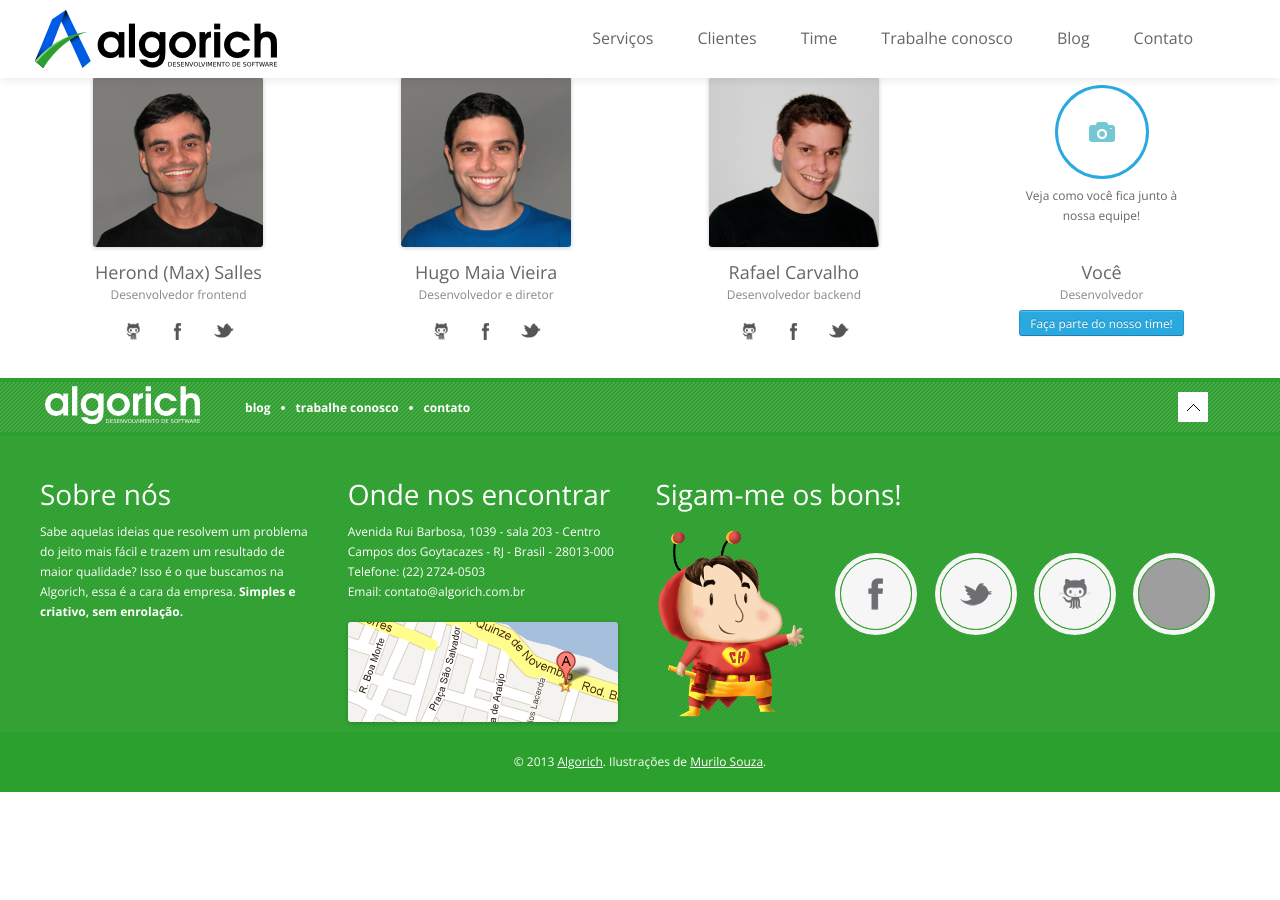
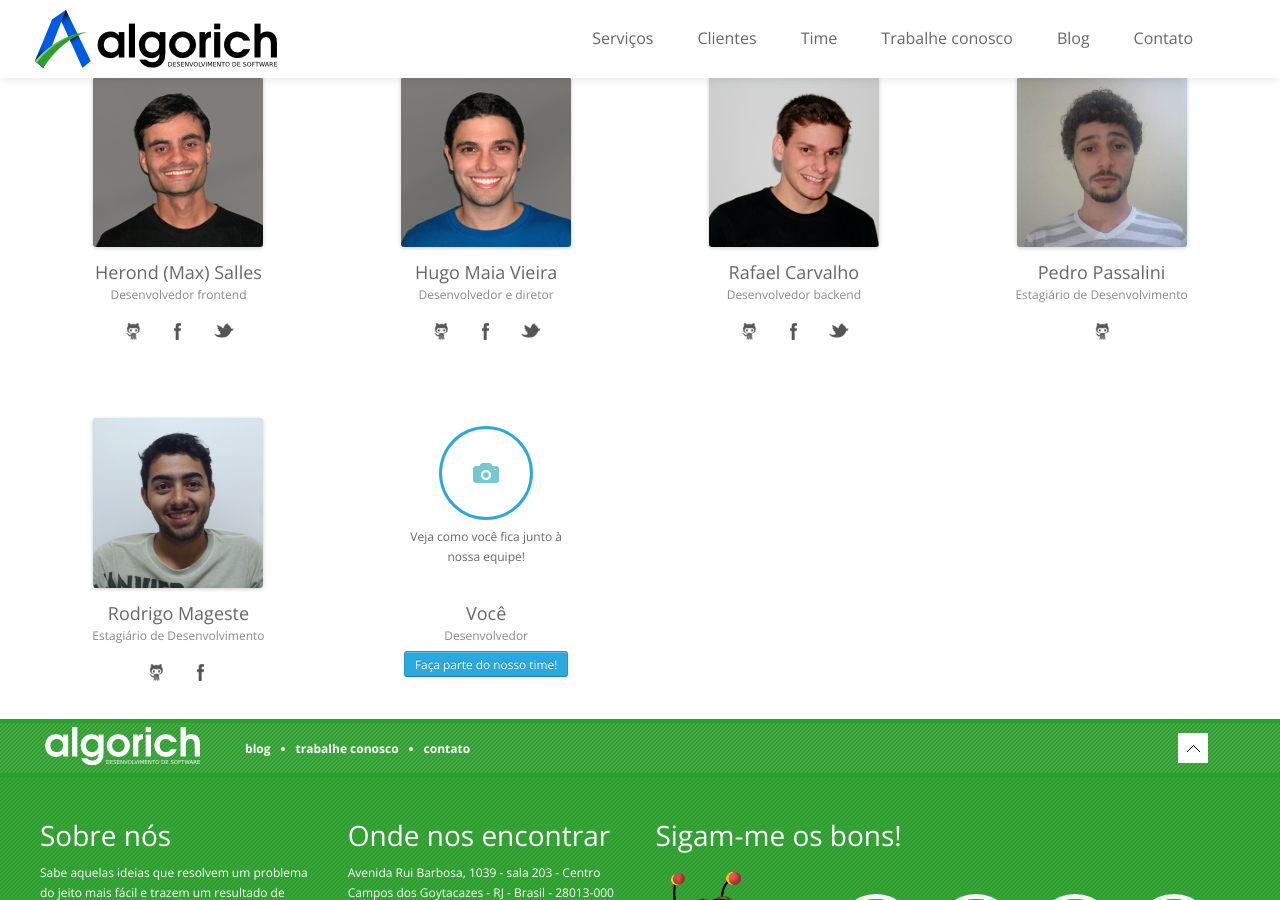
Before and after one commit to algorich/site2.0, a Jekyll site: the page built from index.html, in a window 1280 px wide and 900 px high, scrolled down 3268 px. Built offline with Jekyll 4.4.1, drawn with Linux system fonts in a browser that asks for light colours; some web fonts are replaced; before the commit the page ends 4060 px from its top, so only the background shows below that; grey boxes are pictures that could not be loaded.

Commit message:
adicionados Pedro e Rodrigo no time

```diff
--- a/_includes/head.html
+++ b/_includes/head.html
@@ -13,7 +13,7 @@
   <!-- start: Config -->
   <meta http-equiv="content-language" content="pt-br" />
   <meta http-equiv="content-type" content="text/html; charset=utf-8" />
-  <link rel="shortcut icon" href="/favicon.ico" />
+  <link rel="shortcut icon" href="/favicon.png" />
   <link rel="icon" type="image/png"  href="/favicon.png" />
   <!-- end: Config -->
 
--- a/_includes/time.html
+++ b/_includes/time.html
@@ -18,9 +18,9 @@
       </div>
       <div class="social_profiles">
         <ul class="social-bookmarks">
-          <li class="github"><a href="http://github.com/hrsalles">github</a></li>
-          <li class="facebook"><a href="http://github.com/max.salles">facebook</a></li>
-          <li class="twitter"><a href="http://github.com/hrmaxsalles">twitter</a></li>
+          <li class="github"><a href="http://github.com/hrsalles" target="_blank">github</a></li>
+          <li class="facebook"><a href="http://facebook.com/max.salles" target="_blank">facebook</a></li>
+          <li class="twitter"><a href="http://github.com/hrmaxsalles" target="_blank">twitter</a></li>
         </ul>
       </div>
     </div>
@@ -35,9 +35,9 @@
       </div>
       <div class="social_profiles">
         <ul class="social-bookmarks">
-          <li class="github"><a href="http://github.com/hugomaiavieira">github</a></li>
-          <li class="facebook"><a href="http://github.com/hugomaiavieira">facebook</a></li>
-          <li class="twitter"><a href="http://twitter.com/hugomaiavieira">twitter</a></li>
+          <li class="github"><a href="http://github.com/hugomaiavieira" target="_blank">github</a></li>
+          <li class="facebook"><a href="http://facebook.com/hugomaiavieira" target="_blank">facebook</a></li>
+          <li class="twitter"><a href="http://twitter.com/hugomaiavieira" target="_blank">twitter</a></li>
         </ul>
       </div>
     </div>
@@ -51,9 +51,46 @@
       </div>
       <div class="social_profiles">
         <ul class="social-bookmarks">
-          <li class="github"><a href="http://github.com/rafaelmcarvalho">github</a></li>
-          <li class="facebook"><a href="http://github.com/rafaelmcarvalho">facebook</a></li>
-          <li class="twitter"><a href="http://twitter.com/rafaelmcarvalho">twitter</a></li>
+          <li class="github"><a href="http://github.com/rafaelmcarvalho" target="_blank">github</a></li>
+          <li class="facebook"><a href="http://facebook.com/rafaelmcarvalho" target="_blank">facebook</a></li>
+          <li class="twitter"><a href="http://twitter.com/rafaelmcarvalho" target="_blank">twitter</a></li>
+        </ul>
+      </div>
+    </div>
+    <!-- end: About Member -->
+
+    <!-- start: About Member -->
+    <div class="span3">
+      <img src="/img/time/pedro.png" alt="Pedro Passalini">
+      <div class="team-name">
+        Pedro Passalini<br/>
+        <span>Estagiário de Desenvolvimento</span>
+      </div>
+      <div class="social_profiles">
+        <ul class="social-bookmarks">
+          <li class="github"><a href="http://github.com/henrique2010" target="_blank">github</a></li>
+        </ul>
+      </div>
+    </div>
+    <!-- end: About Member -->
+
+  </div>
+  <!-- end: Row -->
+
+  <!-- start: Row -->
+  <div class="row-fluid app-team-list">
+
+    <!-- start: About Member -->
+    <div class="span3">
+      <img src="/img/time/rodrigo.png" alt="Rodrigo Mageste">
+      <div class="team-name">
+        Rodrigo Mageste<br/>
+        <span>Estagiário de Desenvolvimento</span>
+      </div>
+      <div class="social_profiles">
+        <ul class="social-bookmarks">
+          <li class="github"><a href="http://github.com/rodrigomageste" target="_blank">github</a></li>
+          <li class="facebook"><a href="http://facebook.com/rodrigo.mageste" target="_blank">facebook</a></li>
         </ul>
       </div>
     </div>
```
Also changed, not shown: img/time/pedro.png (added), img/time/rodrigo.png (added).
